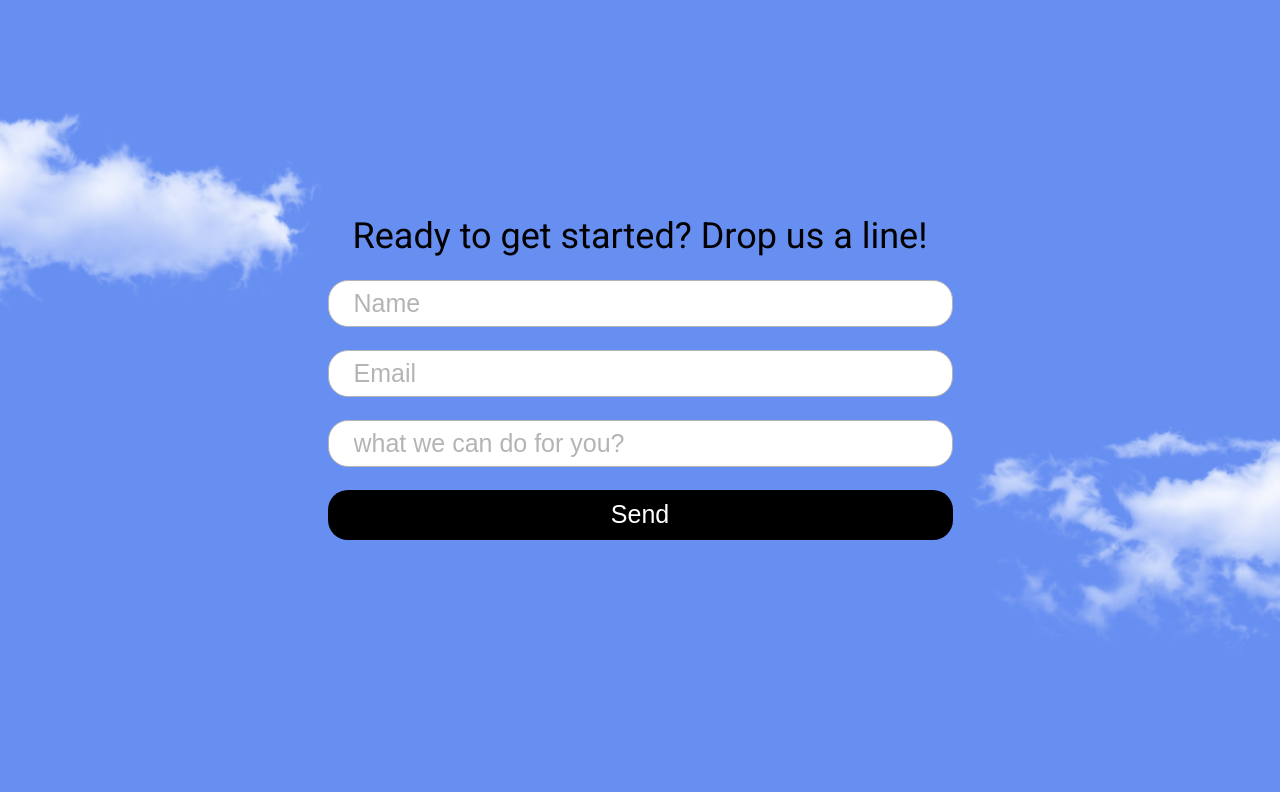
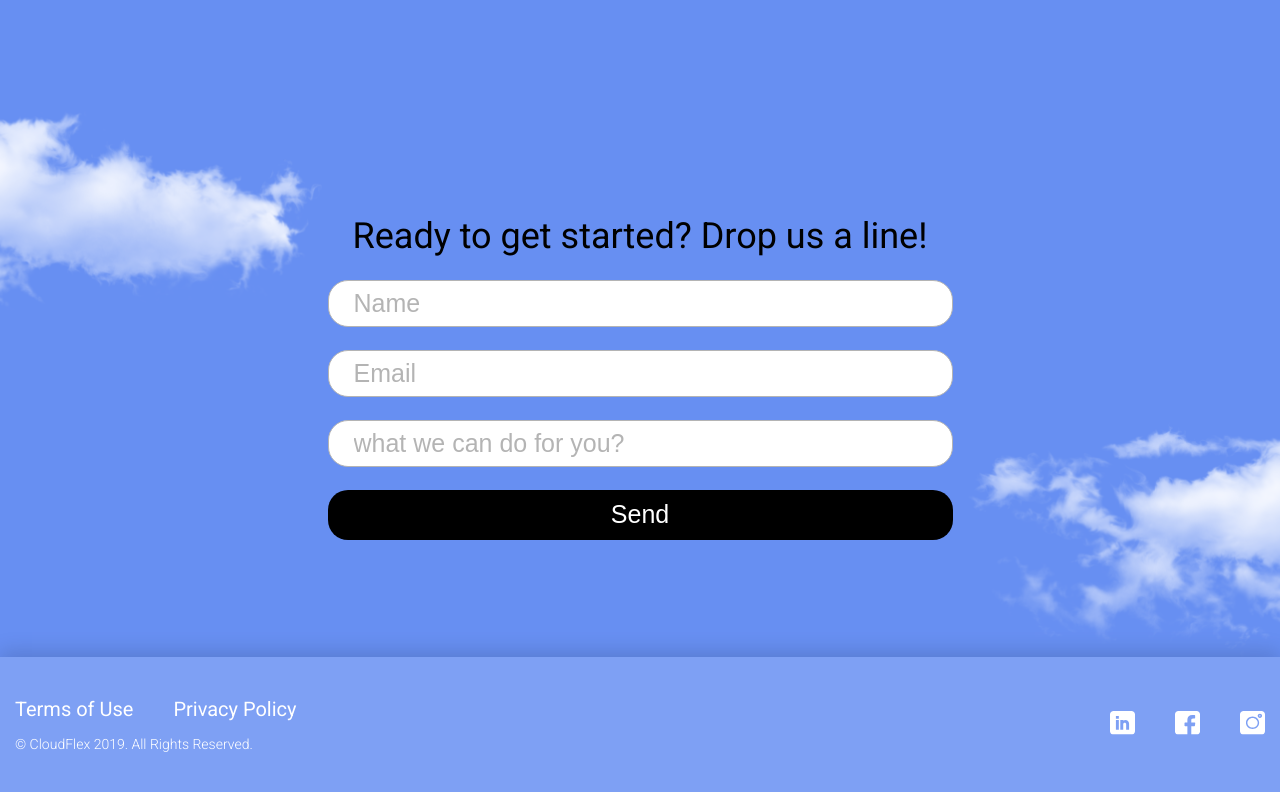
Before and after one commit to hardworkingArty/landing_live_streaming, a website: page index.html in a window 1280 px wide. Shown: the part 5617-6409 px from the top of the page. Before the commit the page ends 6274 px from the top, so only its background shows below. Drawn offline with nearby package versions, Linux system fonts and the light colour scheme; files that its build step writes are made by us from their sources.

Commit message:
contacts section

```diff
--- a/index.html
+++ b/index.html
@@ -365,5 +365,40 @@
         </div>
       </section>
     </main>
+
+    <footer class="footer-section" aria-label="contacts section">
+      <div class="container">
+        <div class="footer">
+          <div class="footer__terms">
+            <div class="footer__terms-links">
+              <a href="#" class="footer__terms-link"> Terms of Use </a>
+              <a href="#" class="footer__terms-link"> Privacy Policy </a>
+            </div>
+
+            <div class="footer__terms-rights">
+              © CloudFlex 2019. All Rights Reserved.
+            </div>
+          </div>
+
+          <address class="footer__contacts">
+            <a href="https://ru.wikipedia.org/wiki/LinkedIn" target="_blank">
+              <svg class="footer__contacts-icon" aria-label="linkedin icon">
+                <use href="assets/sprites.svg#linkedin-icon"></use>
+              </svg>
+            </a>
+            <a href="https://ru.wikipedia.org/wiki/Facebook" target="_blank">
+              <svg class="footer__contacts-icon" aria-label="facebook icon">
+                <use href="assets/sprites.svg#facebook-icon"></use>
+              </svg>
+            </a>
+            <a href="https://ru.wikipedia.org/wiki/Instagram" target="_blank">
+              <svg class="footer__contacts-icon" aria-label="instagram icon">
+                <use href="assets/sprites.svg#instagram-icon"></use>
+              </svg>
+            </a>
+          </address>
+        </div>
+      </div>
+    </footer>
   </body>
 </html>
--- a/styles/_about.scss
+++ b/styles/_about.scss
@@ -44,15 +44,21 @@
           @include m.font(16px, 300, v.$color_white);
         }
 
-        background: url("../assets/desktop_alpha.webp") 99% 100%/450px no-repeat;
+        & {
+          background: url("../assets/desktop_alpha.webp") 99% 100%/450px
+            no-repeat;
+        }
       }
 
       @media (max-width: v.$media_sm) {
         &-desc {
           max-width: 320px;
         }
+
+        & {
           background: url("../assets/desktop_alpha.webp") 130px 100%/400px
             no-repeat;
+        }
       }
     }
 
@@ -161,6 +167,7 @@
 
       @media (max-width: v.$media_md) {
         height: 730px;
+
         &-title {
           margin: 100px 0 0 0;
           @include m.font(35px, 400, v.$color_white);
@@ -168,11 +175,13 @@
 
         &-desc {
           padding: 0 15px 0 0;
-          @include m.font(20px, 400, v.$color_white);
+          @include m.font(16px, 400, v.$color_white);
         }
 
+        & {
           background: url("../assets/cactus_alpha.webp") 99% 100% / 320px
             no-repeat;
+        }
       }
 
       @media (max-width: v.$media_sm) {
@@ -181,9 +190,11 @@
           margin: 0;
         }
 
+        & {
           background: url("../assets/cactus_alpha.webp") 99% 100% / 220px
             no-repeat;
         }
       }
     }
   }
+}
--- /dev/null
+++ b/styles/_contacts.scss
@@ -0,0 +1,55 @@
+@use "variables" as v;
+@use "mixins" as m;
+@use "sass:color";
+@use "placeholders";
+
+.footer-section {
+  background-color: color.adjust(v.$color_white, $alpha: -0.85);
+  box-shadow: 0 -5px 20px 0 rgba(0, 0, 0, 0.15);
+
+  .footer {
+    width: 100%;
+    height: 135px;
+    margin: 0 auto;
+    padding: 0 15px;
+    @include m.d-flex(space-between, center, nowrap, row, 0, 0);
+
+    &__terms {
+      @include m.d-flex(start, start, nowrap, column, 0, 15px);
+
+      &-links {
+        @include m.d-flex(start, center, nowrap, row, 40px, 0);
+        @include m.font(20px, 400, v.$color_white);
+      }
+
+      &-link {
+        @extend %hover-black;
+      }
+
+      &-rights {
+        @include m.font(14px, 300, v.$color_white);
+      }
+    }
+
+    &__contacts {
+      @include m.d-flex(space-between, center, nowrap, row, 40px, 0);
+
+      &-icon {
+        width: 25px;
+        height: 24px;
+        fill: v.$color_white;
+
+        &:hover {
+          fill: v.$color_black;
+          cursor: pointer;
+        }
+      }
+    }
+
+    @media (max-width: v.$media_sm) {
+      @include m.d-flex(center, center, nowrap, column-reverse, 0, 20px);
+    }
+  }
+}
+
+// 19:07
--- a/styles/_importer.scss
+++ b/styles/_importer.scss
@@ -7,3 +7,4 @@
 @forward "experience";
 @forward "testimonials";
 @forward "form";
+@forward "contacts";
```
Lines whose indentation alone changed are shown as unchanged.
